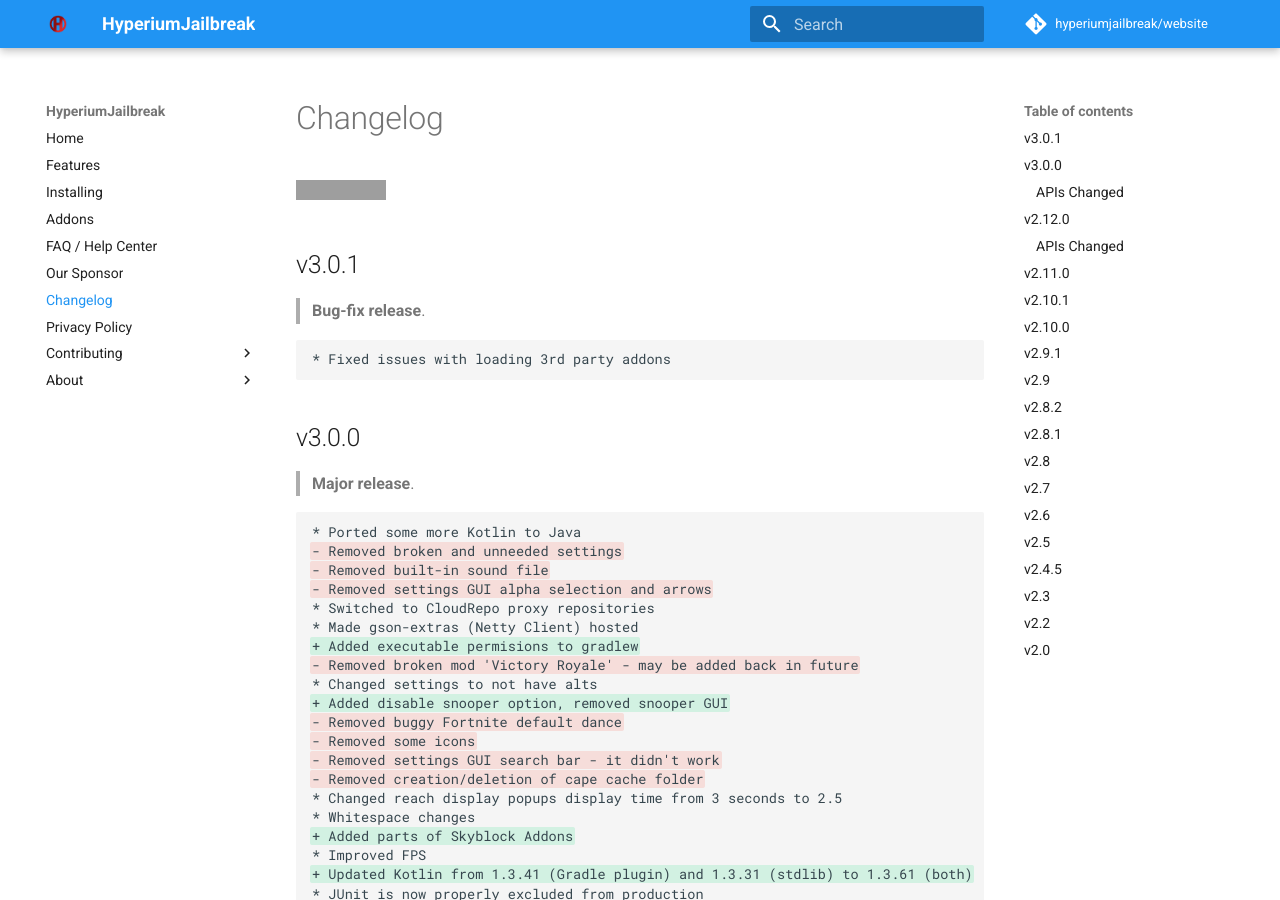
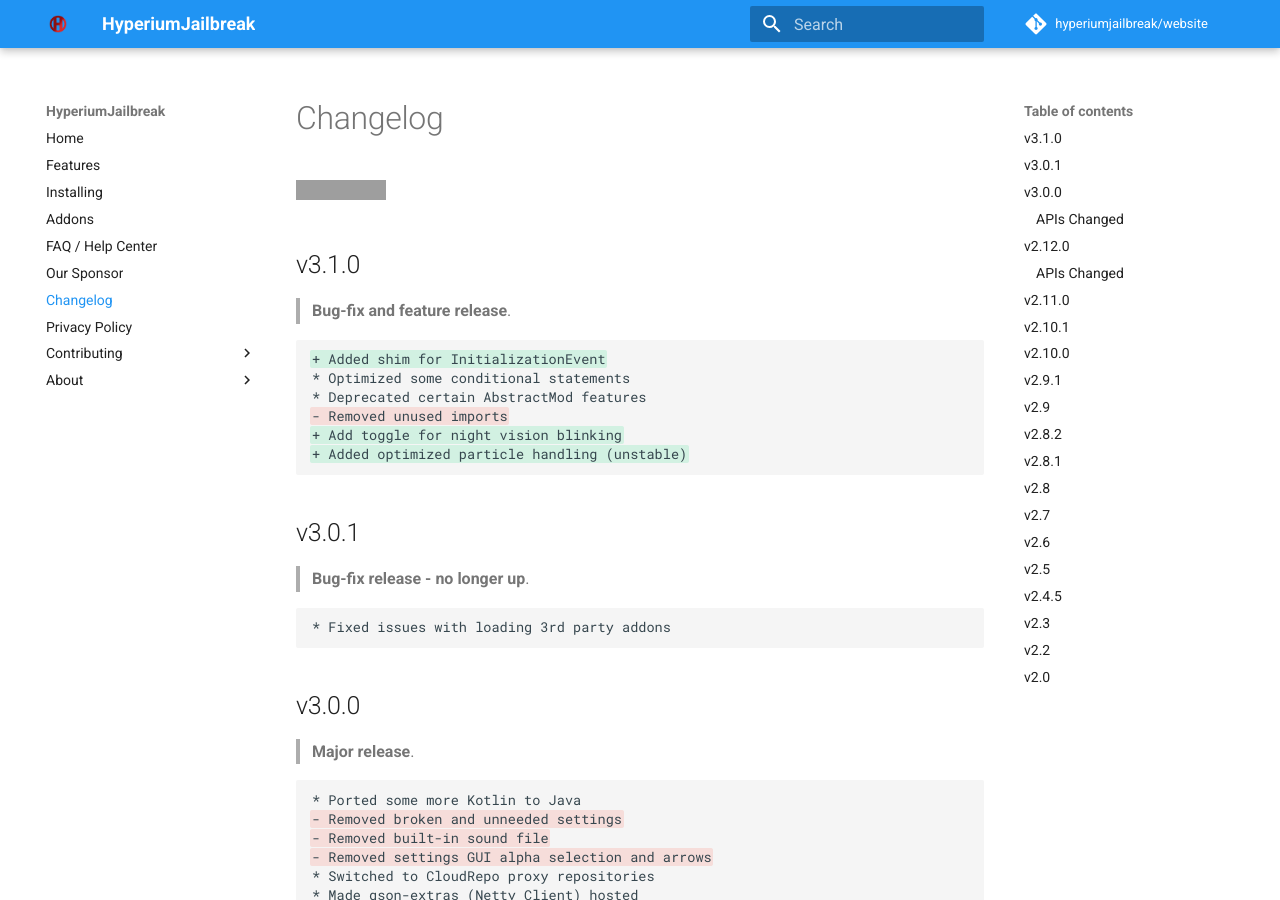
Before and after one commit to hyperiumjailbreak/hyperiumjailbreak.github.io, an MkDocs documentation site: the page built from docs/changelog.md, in a window 1280 px wide and 900 px high. Built offline with MkDocs 1.6.1 and Material for MkDocs 9.7.7, drawn with Linux system fonts in a browser that asks for light colours; comment, search, counter and statistics services are not loaded; grey boxes are pictures that could not be loaded.

Commit message:
Added changelog for 3.1.0
Signed-off-by: Reece Dunham <me@rdil.rocks>

````diff
--- a/docs/changelog.md
+++ b/docs/changelog.md
@@ -2,9 +2,22 @@
 
 [![Commits since latest stable](https://img.shields.io/github/commits-since/hyperiumjailbreak/client/latest.svg?color=blueviolet)](https://github.com/hyperiumjailbreak/client/commits/master)
 
+## v3.1.0
+
+> **Bug-fix and feature release**.
+
+```diff
++ Added shim for InitializationEvent
+* Optimized some conditional statements
+* Deprecated certain AbstractMod features
+- Removed unused imports
++ Add toggle for night vision blinking
++ Added optimized particle handling (unstable)
+```
+
 ## v3.0.1
 
-> **Bug-fix release**.
+> **Bug-fix release - no longer up**.
 
 ```diff
 * Fixed issues with loading 3rd party addons
````
